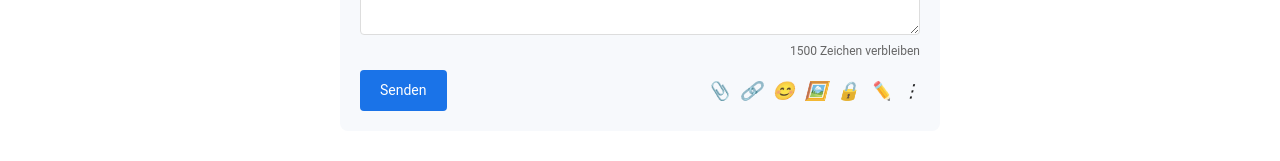
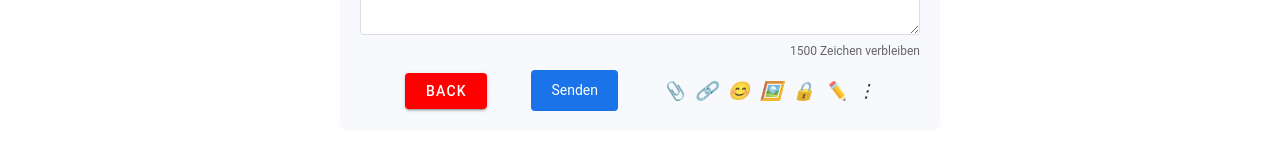
Before and after one commit to Imran17192/HackathonFulda, a Vue app in the folder frontend/: page /new-post in a window 1280 px wide. Shown: the part 505-666 px from the top of the page. Built offline with nearby package versions, Linux system fonts and the light colour scheme.

Commit message:
Add back button

```diff
--- a/frontend/src/views/PostView.vue
+++ b/frontend/src/views/PostView.vue
@@ -26,6 +26,7 @@
                 </div>
             </div>
             <div class="actions">
+                <v-btn to="/home" class="back-button">back</v-btn>
                 <button type="submit" class="send-button" :disabled="message.content.length > 1500">Senden</button>
                 <div class="icons">
                     <i class="icon" @click="toggleFileUpload">📎</i>
@@ -160,11 +161,21 @@ textarea:focus,
 .actions {
     display: flex;
     align-items: center;
-    justify-content: space-between;
+    justify-content: space-evenly;
 }
 
 .send-button {
     background-color: #1a73e8;
+    color: #fff;
+    padding: 10px 20px;
+    border: none;
+    border-radius: 4px;
+    font-size: 14px;
+    cursor: pointer;
+
+}
+.back-button{
+    background-color: red;
     color: #fff;
     padding: 10px 20px;
     border: none;
```
Also changed, not shown: 1 other file (tests, documents, lock files or other folders).
